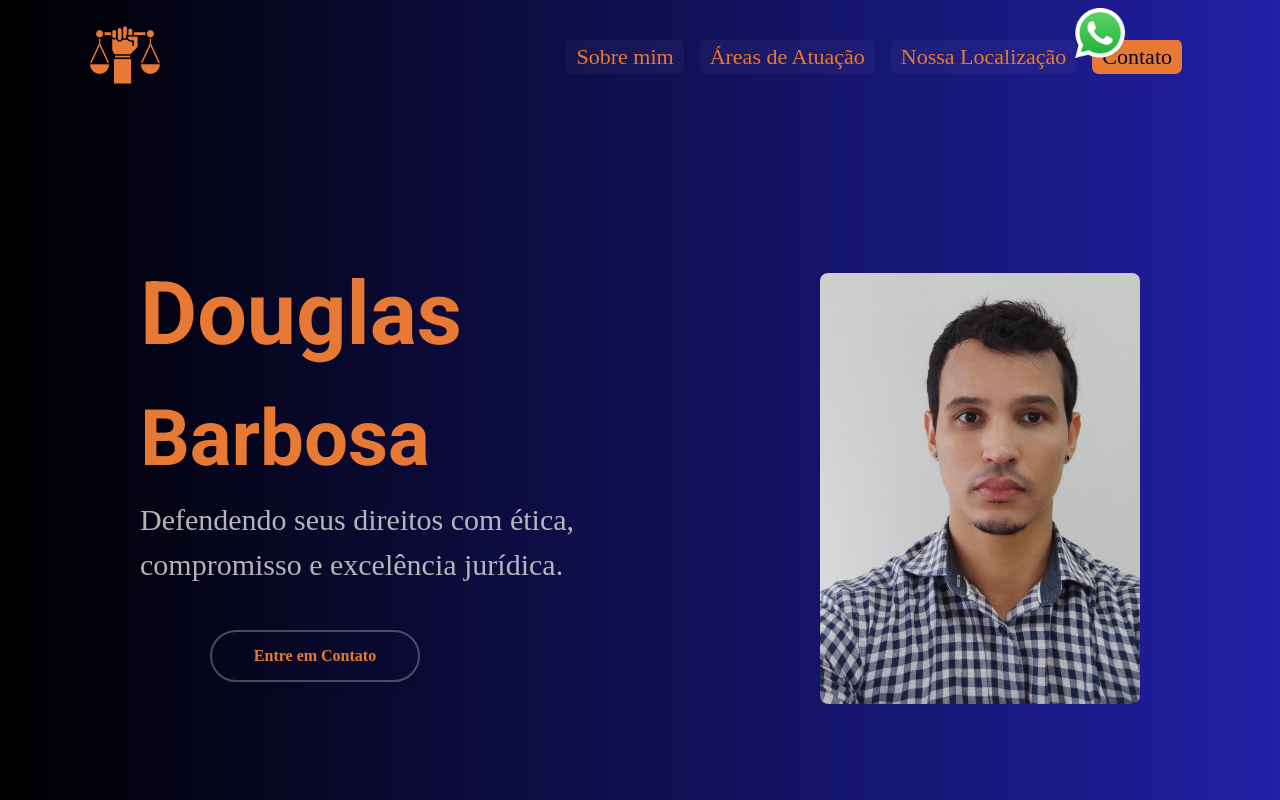
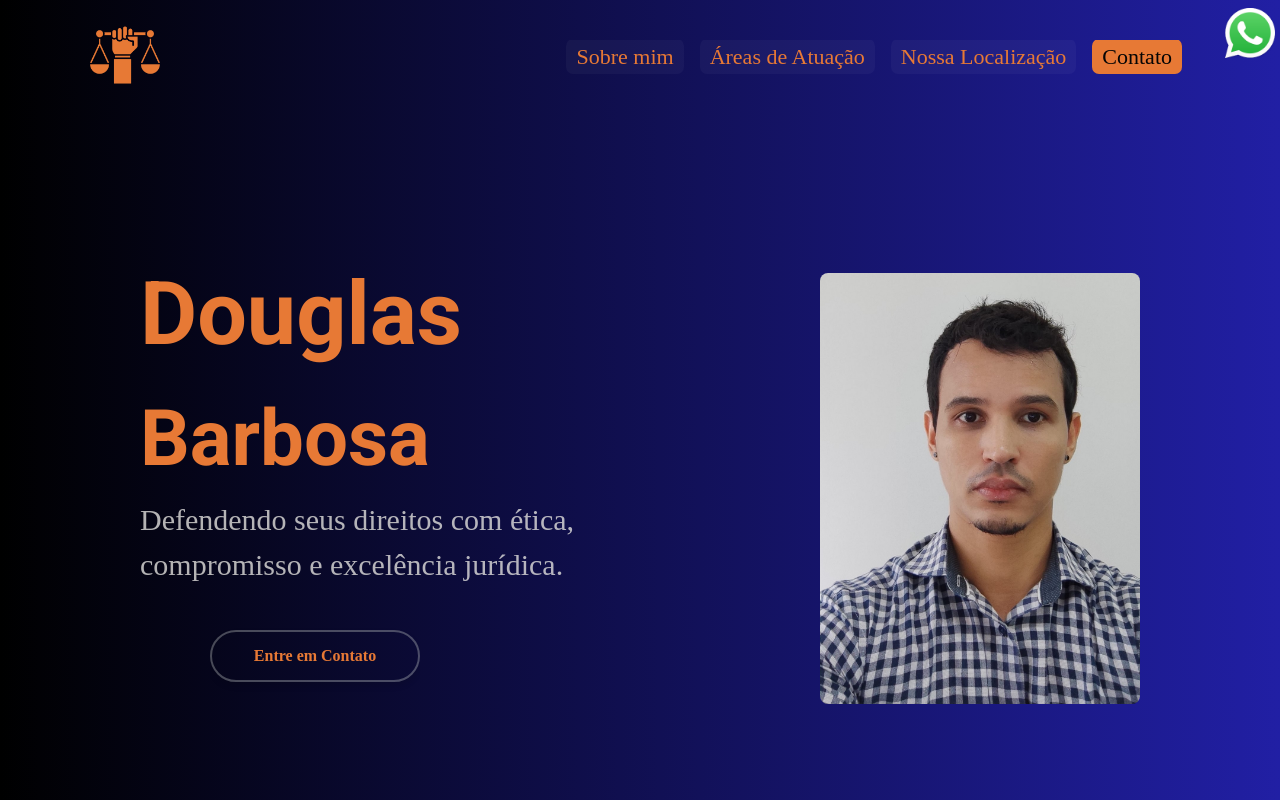
Before and after one commit to laisevdev/lawyer_landingpage, a React (Vite) app: page / in a window 1280 px wide. Shown: the top 800 px of the page. Built offline with nearby package versions, Linux system fonts and the light colour scheme.

Commit message:
[refactor]: add nw @media max-width: 1281px

```diff
--- a/src/components/App/App.css
+++ b/src/components/App/App.css
@@ -41,6 +41,26 @@
 
 .whatsapp-link img:hover {
   transform: scale(1.07);
+}
+
+@media (min-width: 1025px) and (max-width: 1281px) {
+  .navbar-content {
+    display: flex;
+    align-items: end;
+    width: 100%;
+    justify-content: end;
+  }
+
+  .navbar-wpp {
+    position: fixed;
+    right: 0;
+    top: 10;
+    width: 70px;
+    padding: 8px 5px;
+    margin-right: 0px;
+    display: flex;
+    z-index: 1000;
+  }
 }
 
 @media (max-width: 1024px) {
@@ -87,11 +107,11 @@
   .style-mobile {
     display: none;
   }
-
 }
 
 @media (max-width: 481px) {
-  .navbar-wpp, .navbar-content {
+  .navbar-wpp,
+  .navbar-content {
     display: none;
   }
 }
```
